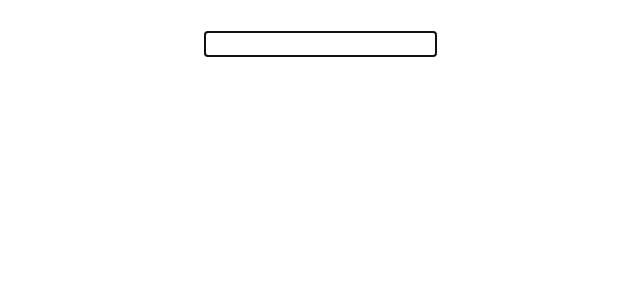
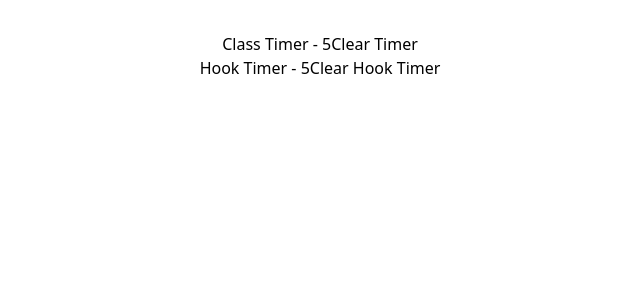
Before and after one commit to Razi-Azam/my-react-doc, a React (Vite) app in the folder practice-app/: page / in a window 1280 px wide. Shown: the top 300 px of the page, without its empty margins (320-960 px from the left). Built offline with nearby package versions, Linux system fonts and the light colour scheme.

Commit message:
Adding second use cases of useRef hook

```diff
--- a/practice-app/src/App.jsx
+++ b/practice-app/src/App.jsx
@@ -22,6 +22,8 @@
 import ParentComponent from './components/05useCallback-hook/ParentComponent'
 import Counter from './components/06useMemo-hook/Counter'
 import FocusINput from './components/07useRef-hook/01FocusINput'
+import ClassTimer from './components/07useRef-hook/02ClassTimer'
+import HookTimer from './components/07useRef-hook/03HookTimer'
 
 //create a context
 export const UserContext = React.createContext();
@@ -52,8 +54,12 @@
   return (
     <>
 
-      {/*  useRef Hook  */}
-      <FocusINput />
+      {/*  useRef Hook  example 2 */}
+      <ClassTimer />
+      <HookTimer />
+
+      {/*  useRef Hook  example 1
+      <FocusINput /> */}
 
       {/*  useMemo Hook
       <Counter /> */}
--- /dev/null
+++ b/practice-app/src/components/07useRef-hook/02ClassTimer.jsx
@@ -0,0 +1,40 @@
+import React, {Component} from 'react'
+import Button from '../ui-comps/Button'
+
+class ClassTimer extends Component {
+    //create an instance field or a class property which will point to the interval timer
+    interval
+    constructor(props) {
+        super(props)
+
+        this.state = {
+            timer: 0
+        }
+    }
+
+    //set the interval timer
+    componentDidMount() {
+        this.interval = setInterval(() => {
+            this.setState(prevState => ({timer: prevState.timer + 1}))
+        }, 1000)
+    }
+
+    //clear the timer
+    componentWillUnmount() {
+        clearInterval(this.interval)
+    }
+
+    render() {
+        return (
+            <div>
+                Class Timer - {this.state.timer}
+                <Button
+                    handleClick={() => clearInterval(this.interval) }
+                    >Clear Timer
+                </Button>
+            </div>
+        )
+    }
+}
+
+export default ClassTimer
--- /dev/null
+++ b/practice-app/src/components/07useRef-hook/03HookTimer.jsx
@@ -0,0 +1,31 @@
+import React, { useEffect, useRef, useState } from 'react'
+import Button from '../ui-comps/Button'
+
+function HookTimer() {
+    const [timer, setTimer] = useState(0)
+    const intervalRef = useRef()
+
+    useEffect(() => {
+        intervalRef.current = setInterval(() => {
+            setTimer(prevState => prevState + 1)
+        }, 1000)
+
+        //cleanup function
+        return () => {
+            clearInterval(intervalRef.current)
+        }
+    }, [])
+
+  return (
+    <div>
+        Hook Timer - {timer}
+        <Button
+            handleClick={() => clearInterval(intervalRef.current)}
+        >
+        Clear Hook Timer
+        </Button>
+    </div>
+  )
+}
+
+export default HookTimer
```
